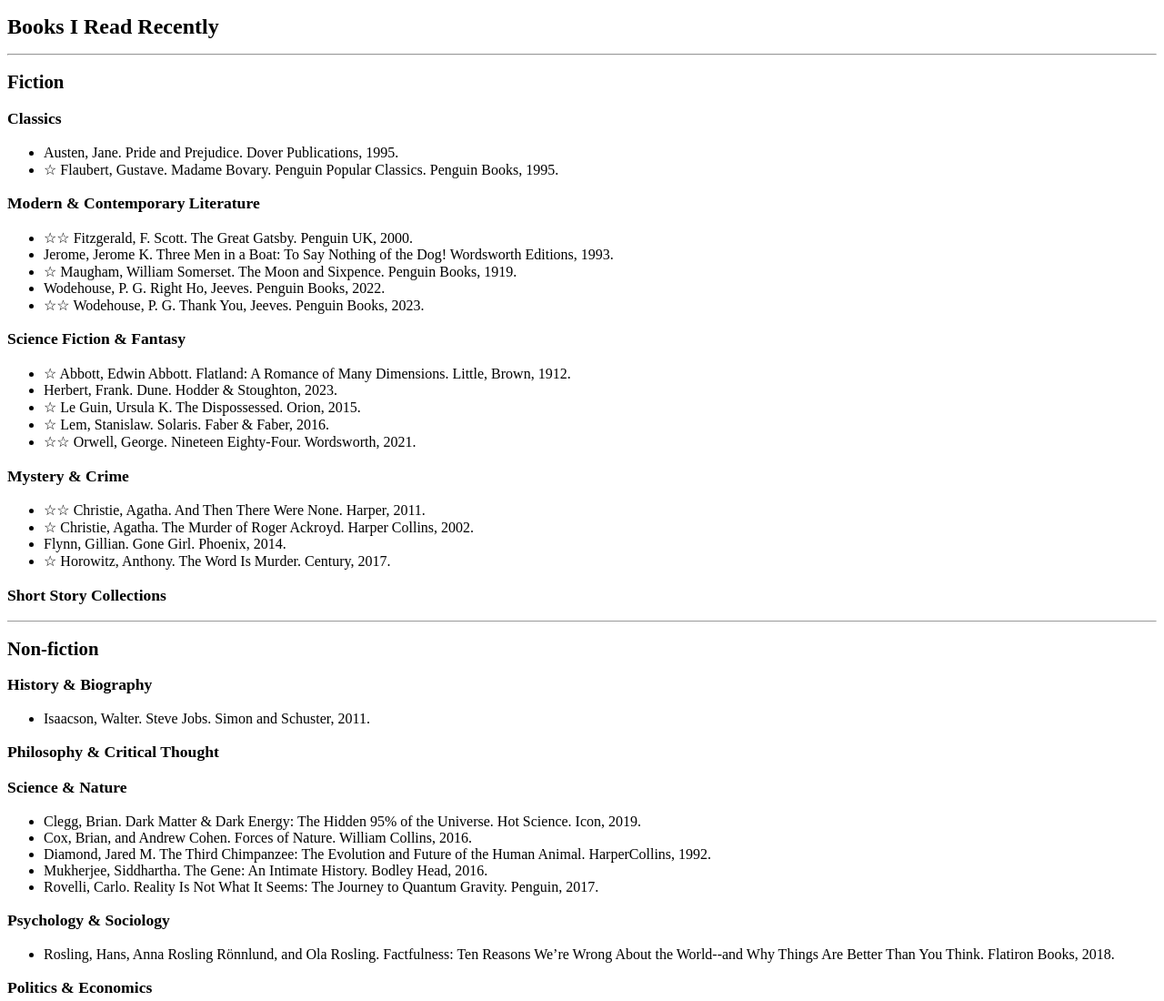
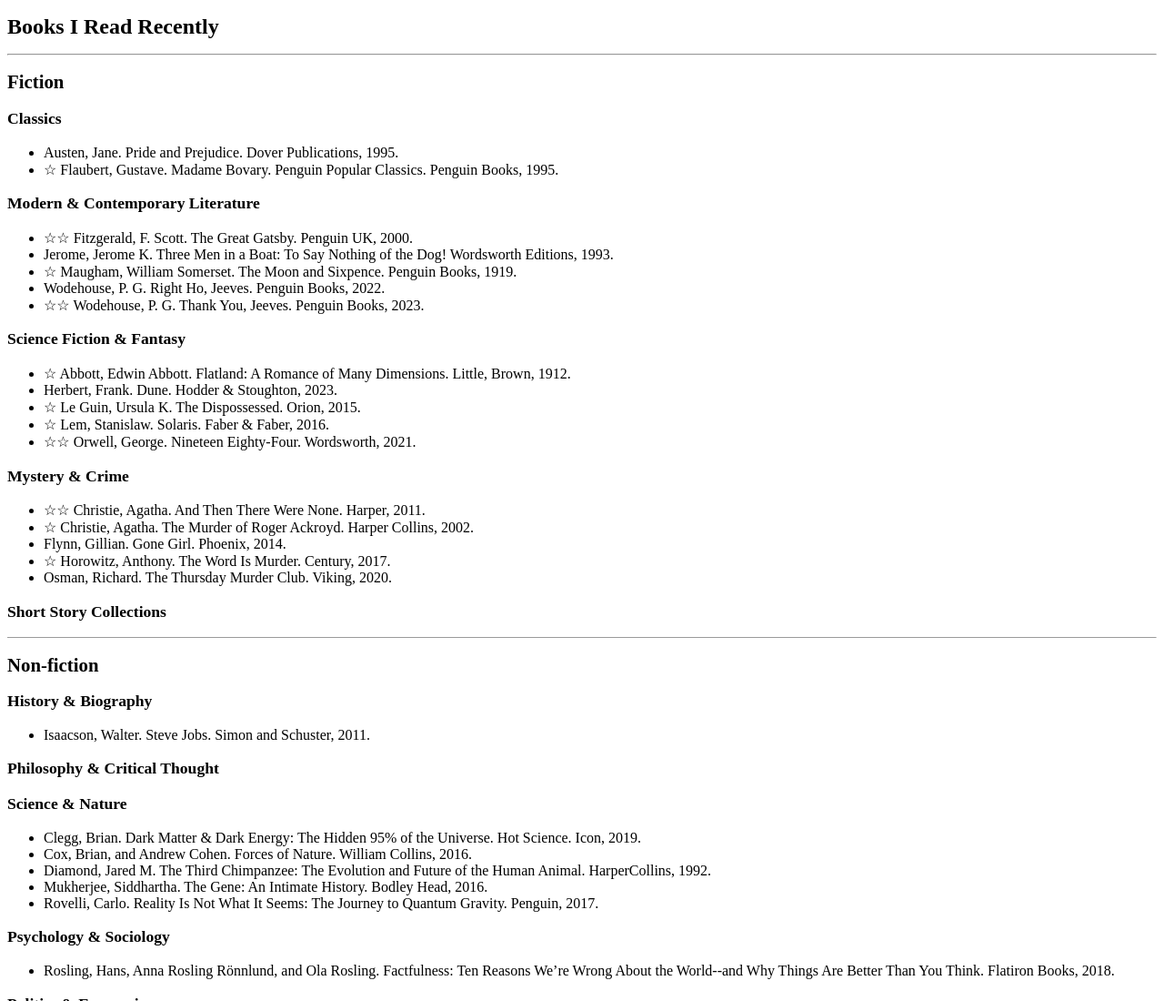
Before and after one commit to chizhang/chizhang.github.io, a plain HTML site: page index.html in a window 1280 px wide. Shown: the top 1100 px of the page at 91% size. Drawn offline with Linux system fonts and the light colour scheme.

Commit message:
Add 'The Thursday Murder Club' to book list
Added a new book entry for 'The Thursday Murder Club'.

```diff
--- a/index.html
+++ b/index.html
@@ -58,6 +58,7 @@
 <li>&star; Christie, Agatha. The Murder of Roger Ackroyd. Harper Collins, 2002.</li>
 <li>Flynn, Gillian. Gone Girl. Phoenix, 2014.</li>
 <li>&star; Horowitz, Anthony. The Word Is Murder. Century, 2017.</li>
+<li>Osman, Richard. The Thursday Murder Club. Viking, 2020. </li>
 </ul>
 
 
```
